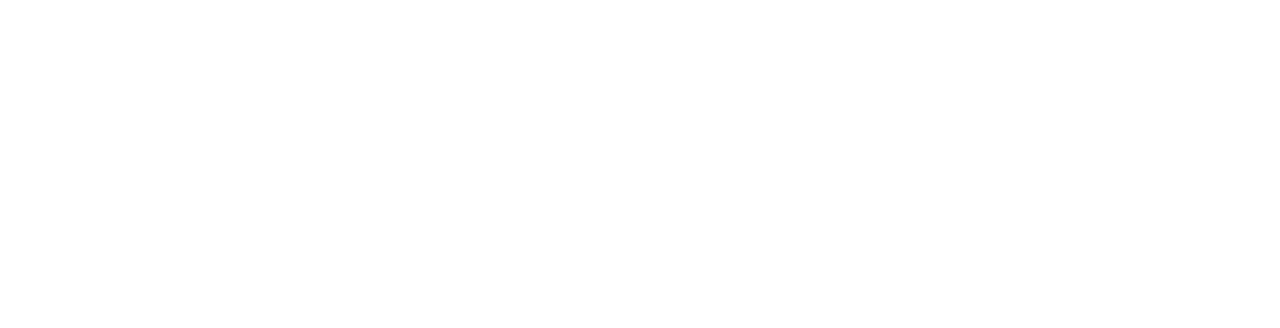
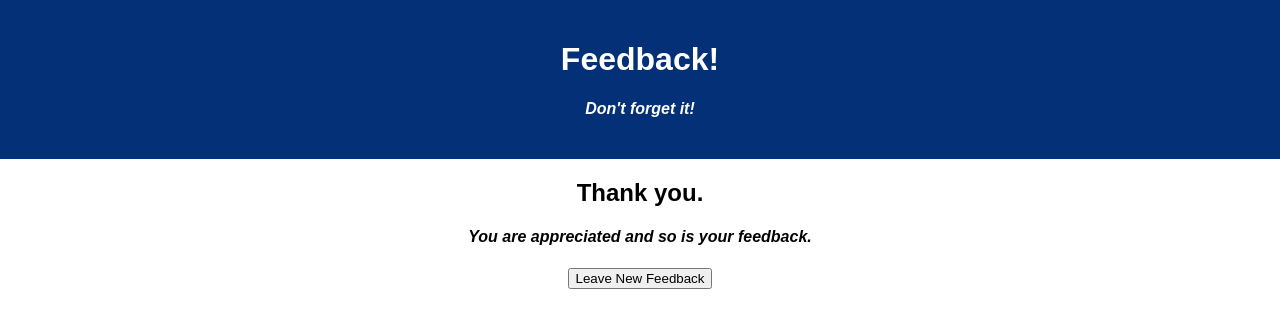
Before and after one commit to smithniamyfse/weekend-redux-feedback-loop, a React (Create React App) app: page /#/feedback-submitted in a window 1280 px wide. Shown: the top 328 px of the page. Built offline with nearby package versions, Linux system fonts and the light colour scheme.

Commit message:
updated code to clear each individual state and entire feedback array when looped

```diff
--- a/src/components/App/App.jsx
+++ b/src/components/App/App.jsx
@@ -13,6 +13,7 @@ import UnderstandingForm from "../UnderstandingForm/UnderstandingForm";
 import SupportForm from "../SupportForm/SupportForm";
 import CommentsForm from "../CommentsForm/CommentsForm";
 import ReviewFormFeedback from "../ReviewFormFeedback/ReviewFormFeedback";
+import FeedbackSubmitted from "../FeedbackSubmitted/FeedbackSubmitted";
 
 function App() {
   return (
@@ -36,6 +37,10 @@ function App() {
 
         <Route path="/review-feedback">
           <ReviewFormFeedback />
+        </Route>
+
+        <Route path="/feedback-submitted">
+          <FeedbackSubmitted />
         </Route>
       </div>
     </Router>
--- a/src/components/CommentsForm/CommentsForm.jsx
+++ b/src/components/CommentsForm/CommentsForm.jsx
@@ -20,9 +20,6 @@ function CommentsForm() {
   // const userUnderstanding = useSelector((store) => store.understanding);
   const [comments, setComments] = useState('');
 
-  const clearComments = () => {
-    setComments('');
-  };
 
   const goToReviewFeedback = () => {
     history.push("/review-feedback")
@@ -36,8 +33,6 @@ function CommentsForm() {
       type: "SET_COMMENTS",
       payload: comments,
     });
-
-    clearComments();
     goToReviewFeedback();
     };
 
--- a/src/components/FeedbackSubmitted/FeedbackSubmitted.jsx
+++ b/src/components/FeedbackSubmitted/FeedbackSubmitted.jsx
@@ -0,0 +1,36 @@
+import React from "react";
+import { useSelector, useDispatch } from "react-redux";
+import { useHistory } from "react-router-dom";
+import Header from "../Header/Header.jsx";
+import "./FeedbackSubmitted.css";
+
+function FeedbackSubmitted() {
+    const dispatch = useDispatch();
+    const history = useHistory();
+
+    const handleGoToNewFeedback = () => {
+        // Clear feedback state and navigate to the app home page
+        dispatch({ type: "CLEAR_FEEDBACK"});
+        history.push("/");
+    };
+
+    return (
+        <>
+        <Header />
+        <section className="feedback-submitted-container">
+            <h2>Thank you.</h2>
+            <h4>You are appreciated and so is your feedback.</h4>
+        </section>
+        <section className="new-feedback-container">
+            <div>
+                <button className="new-feedback-button" onClick={handleGoToNewFeedback}>Leave New Feedback</button>
+            </div>
+        </section>
+        </>
+    )
+
+
+
+} // end FeedbackSubmitted component
+
+export default FeedbackSubmitted;
--- a/src/components/FeelingForm/FeelingForm.jsx
+++ b/src/components/FeelingForm/FeelingForm.jsx
@@ -18,9 +18,6 @@ function FeelingForm() {
   const [feeling, setFeeling] = useState(1);
 
 
-  const clearFeeling = () => {
-    setFeeling(1);
-  };
 
   const goToUnderstanding = () => {
     history.push("/understanding");
@@ -35,7 +32,6 @@ function FeelingForm() {
       payload: feeling,
     });
 
-    clearFeeling();
     goToUnderstanding();
   };
 
--- a/src/components/ReviewFormFeedback/ReviewFormFeedback.jsx
+++ b/src/components/ReviewFormFeedback/ReviewFormFeedback.jsx
@@ -2,6 +2,7 @@ import React from "react";
 import axios from "axios";
 import { useSelector, useDispatch } from "react-redux";
 import { useHistory } from "react-router-dom";
+import Header from "../Header/Header.jsx";
 import "./ReviewFormFeedback.css";
 
 function ReviewFormFeedback() {
@@ -39,6 +40,7 @@ function ReviewFormFeedback() {
 
   return (
     <>
+    <Header />
       <section className="review-feedback-container">
         <h2>Review Your Feedback</h2>
         <table className="review-feedback-table">
--- a/src/components/SupportForm/SupportForm.jsx
+++ b/src/components/SupportForm/SupportForm.jsx
@@ -20,9 +20,6 @@ function SupportForm() {
   // const userUnderstanding = useSelector((store) => store.understanding);
   const [support, setSupport] = useState(1);
 
-  const clearSupport = () => {
-    setSupport(1);
-  };
 
   const goToComments = () => {
     history.push("/comments");
@@ -37,7 +34,6 @@ function SupportForm() {
       payload: support,
     });
 
-    clearSupport();
     goToComments();
   };
 
--- a/src/components/UnderstandingForm/UnderstandingForm.jsx
+++ b/src/components/UnderstandingForm/UnderstandingForm.jsx
@@ -18,9 +18,6 @@ function UnderstandingForm() {
   const history = useHistory();
   const [understanding, setUnderstanding] = useState(1);
 
-  const clearUnderstanding = () => {
-    setUnderstanding(0);
-  };
 
   const goToSupport = () => {
     history.push("/support");
@@ -35,7 +32,6 @@ function UnderstandingForm() {
       payload: understanding,
     });
 
-    clearUnderstanding(1);
     goToSupport();
   };
 
--- a/src/index.js
+++ b/src/index.js
@@ -7,7 +7,6 @@ import App from "./components/App/App";
 import { Provider } from "react-redux";
 import { createStore, combineReducers, applyMiddleware } from "redux";
 import logger from "redux-logger";
-
 
 // adding REDUCER to make state (data) available to multiple components
 const userFeedbackList = (state = [], action) => {
@@ -22,15 +21,18 @@ const userFeedbackList = (state = [], action) => {
       comments,
     };
     return [...state, feedbackEntry];
+  } else if (action.type === "CLEAR_FEEDBACK") {
+    return [];
   }
   return state;
 };
-
 
 // Reducer for feeling rating
 const feelingReducer = (state = 0, action) => {
   if (action.type === "SET_FEELING") {
     return action.payload;
+  } else if (action.type === "CLEAR_FEEDBACK") {
+    return 0;
   }
   return state;
 };
@@ -39,6 +41,8 @@ const feelingReducer = (state = 0, action) => {
 const understandingReducer = (state = 0, action) => {
   if (action.type === "SET_UNDERSTANDING") {
     return action.payload;
+  } else if (action.type === "CLEAR_FEEDBACK") {
+    return 0;
   }
   return state;
 };
@@ -47,6 +51,8 @@ const understandingReducer = (state = 0, action) => {
 const supportReducer = (state = 0, action) => {
   if (action.type === "SET_SUPPORT") {
     return action.payload;
+  } else if (action.type === "CLEAR_FEEDBACK") {
+    return 0;
   }
   return state;
 };
@@ -55,11 +61,11 @@ const supportReducer = (state = 0, action) => {
 const commentsReducer = (state = "", action) => {
   if (action.type === "SET_COMMENTS") {
     return action.payload;
+  } else if (action.type === "CLEAR_FEEDBACK") {
+    return "";
   }
   return state;
 };
-
-
 
 // store manages the state of the application
 //  It enables handling of actions, updating the state, and notifies various parts/components to reflect the changes.
@@ -74,7 +80,6 @@ const store = createStore(
   applyMiddleware(logger)
 );
 
-
 const root = ReactDOM.createRoot(document.getElementById("root"));
 root.render(
   <React.StrictMode>
```
